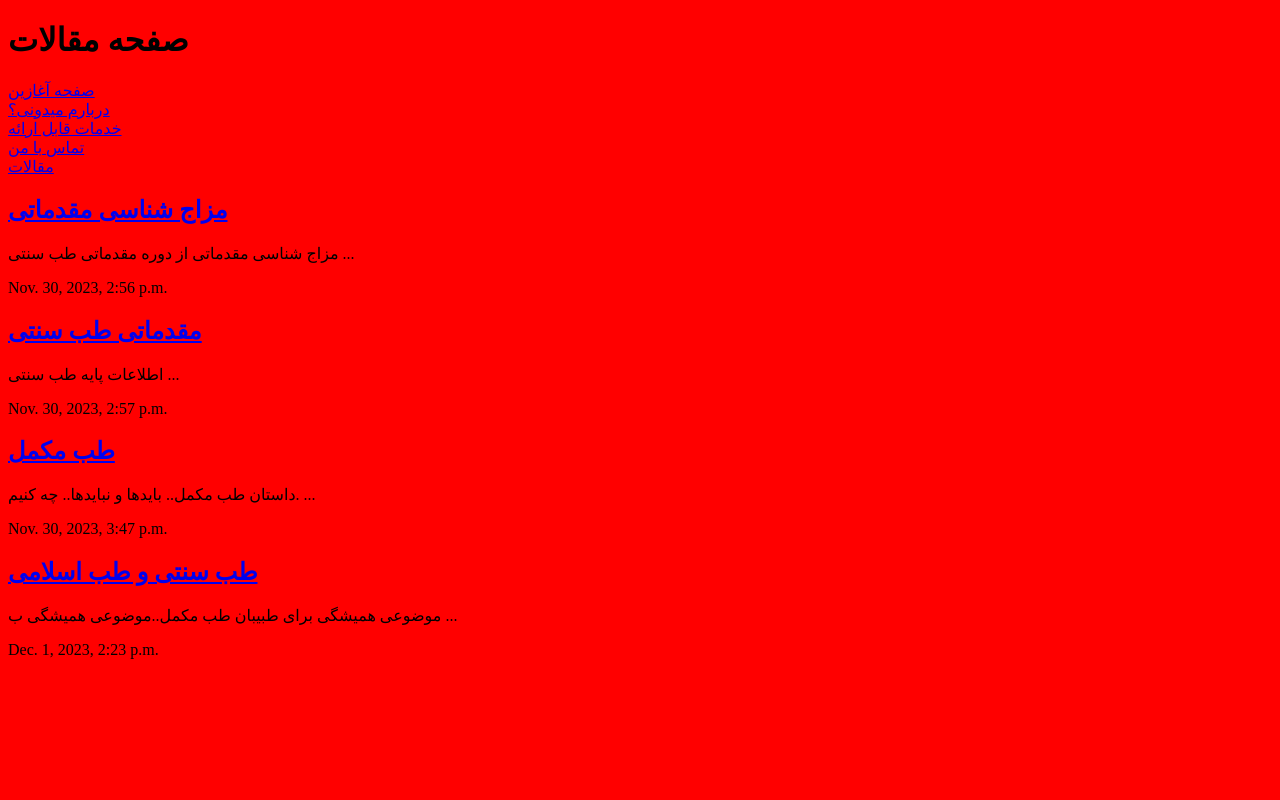
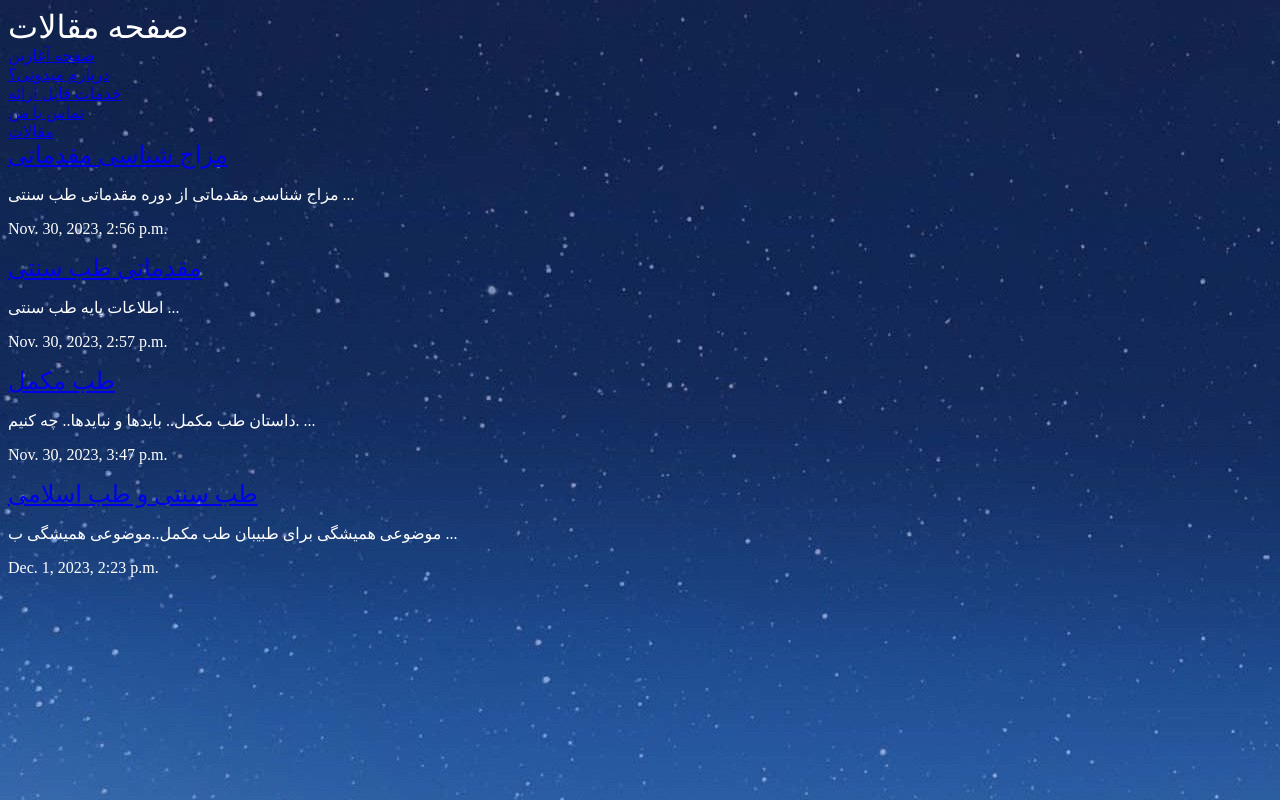
Before and after one commit to sufferman/djangoblog, a Django app: page /articles/ in a window 1280 px wide. Run offline with Django 4.2, Linux system fonts and the light colour scheme; data comes from the database, SQL or seed files in the repository.

Commit message:
css and stars

```diff
--- a/assets/styles.css
+++ b/assets/styles.css
@@ -1,3 +1,19 @@
 body {
-    background-color: red;
+    background-color: #0f121f;
+    background-image: url(/static/stars.jpg);
+    color: #fff;
 }
+body *{
+    font-family: vazir;
+}
+
+
+h1,h2,h3,h4,h5{
+    font-weight: normal;
+    margin:0
+}
+
+a,a: hover, a: visited{
+    color: #fff;
+    text-decoration: none;
+}
```
Also changed, not shown: assets/GettyImages-500184907-0439932.webp (added), assets/stars - Copy.jpg (added), assets/stars.jpg (added).
